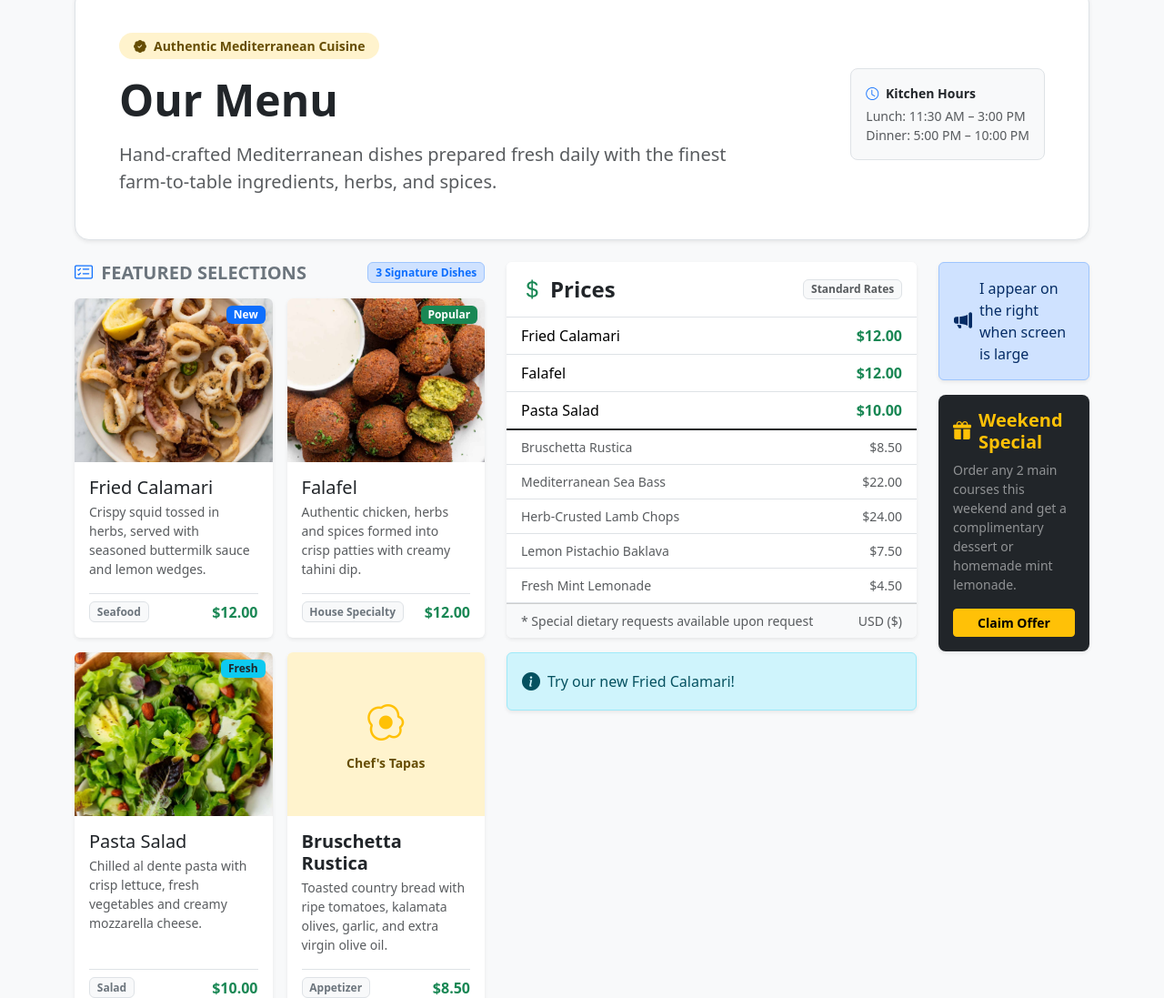
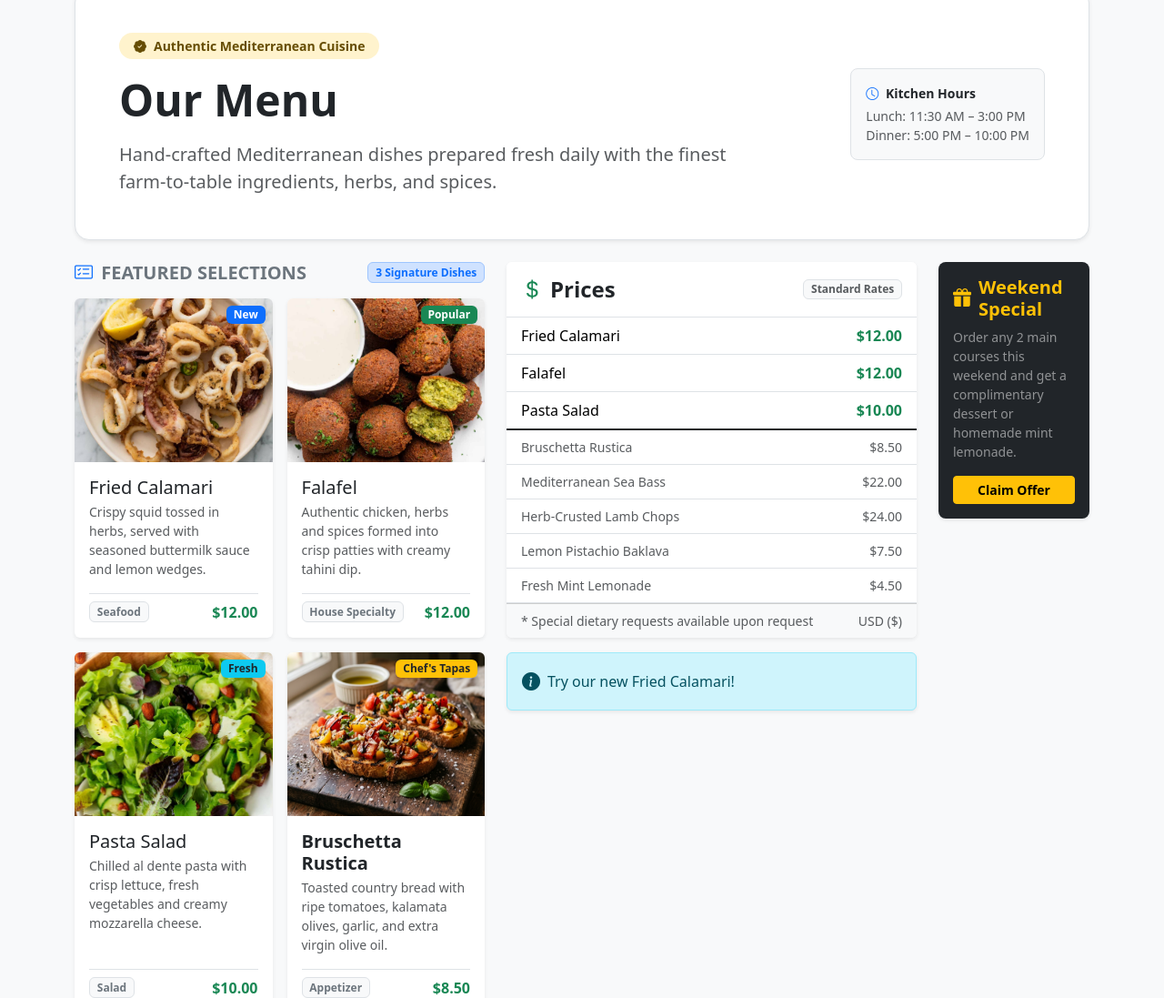
Before and after one commit to CFMVCarlos/Bootstrap-Meta-Coursera, a website: page index.html in a window 1280 px wide. Shown: the part 99-1196 px from the top of the page at 91% size. Drawn offline with nearby package versions, Linux system fonts and the light colour scheme.

Commit message:
feat: add AI-generated image for bruschetta and remove placeholder alert

```diff
--- a/index.html
+++ b/index.html
@@ -190,11 +190,16 @@
             <!-- Additional Menu Item: Greek Bruschetta -->
             <div class="col-12 col-md-6 col-lg-6">
               <div class="card h-100 shadow-sm border-0 transition-all bg-white">
-                <div class="bg-warning-subtle text-warning-emphasis d-flex align-items-center justify-content-center rounded-top" style="height: 180px;">
-                  <div class="text-center p-3">
-                    <i class="bi bi-egg-fried fs-1 text-warning"></i>
-                    <div class="fw-semibold small mt-1">Chef's Tapas</div>
-                  </div>
+                <div class="position-relative">
+                  <img
+                    src="bruschetta.jpg"
+                    alt="Bruschetta Rustica"
+                    class="card-img-top object-fit-cover rounded-top"
+                    style="height: 180px;"
+                    loading="lazy"
+                    decoding="async"
+                  />
+                  <span class="position-absolute top-0 end-0 m-2 badge bg-warning text-dark shadow-sm">Chef's Tapas</span>
                 </div>
                 <div class="card-body d-flex flex-column">
                   <h3 class="h5 fw-bold d-flex justify-content-between align-items-center mb-1">
@@ -356,14 +361,7 @@
 
         <!-- Sidebar Promotion Column (Visible on large screens) -->
         <div class="col-lg" id="specials">
-          <div class="alert alert-primary shadow-sm d-flex align-items-center gap-2 mb-3" role="alert">
-            <i class="bi bi-megaphone-fill fs-5"></i>
-            <div>
-              I appear on the right when screen is large
-            </div>
-          </div>
-
-          <!-- Extra Promo Widget -->
+          <!-- Weekend Special Promo Widget -->
           <div class="card border-0 bg-dark text-white p-3 shadow-sm rounded-3">
             <h5 class="card-title fw-bold text-warning d-flex align-items-center gap-2 mb-2">
               <i class="bi bi-gift-fill"></i> Weekend Special
```
Also changed, not shown: tests/index.spec.js (+4 -4 lines), bruschetta.jpg (added).
